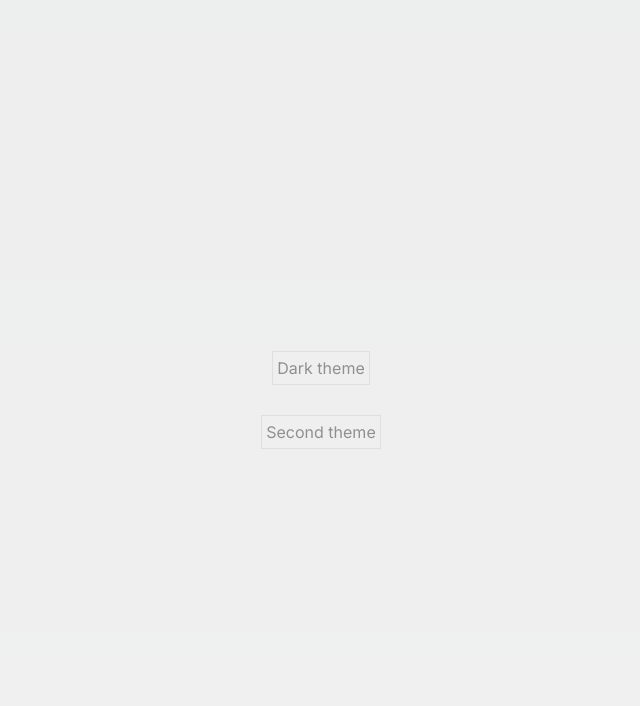
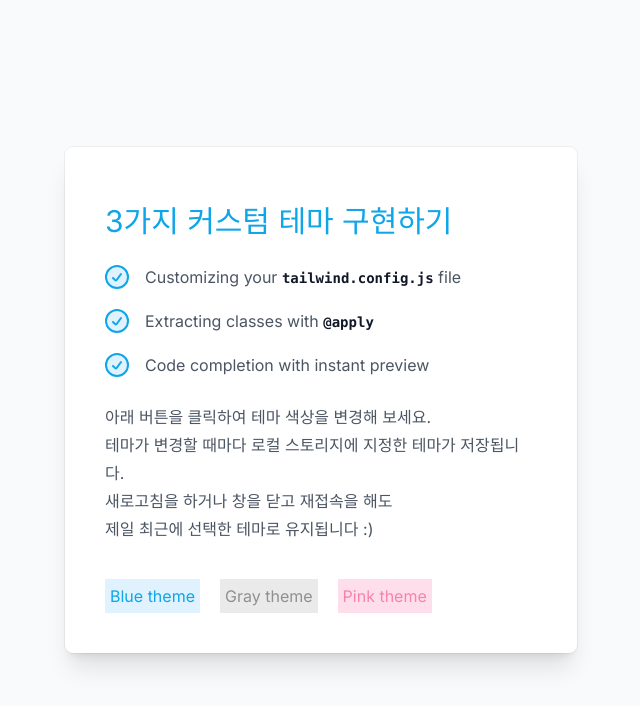
Before and after one commit to sokkanji/tailwind-css-multi-theme, a Next.js app: page / in a window 1280 px wide. Shown: the top 706 px of the page, without its empty margins (319-959 px from the left). Built offline with nearby package versions, Linux system fonts and the light colour scheme.

Commit message:
Refactoring

```diff
--- /dev/null
+++ b/app/components/Buttons.tsx
@@ -0,0 +1,39 @@
+interface ButtonsProps {
+  setTheme: (theme: string) => void;
+}
+
+export default function Buttons({ setTheme }: ButtonsProps) {
+  return (
+    <div className="flex gap-[20px] mt-[20px]">
+      <button
+        type="button"
+        className="bg-[#e0f2fe] text-[#0ea5e9] p-[5px]"
+        onClick={() => {
+          setTheme('blue');
+        }}
+      >
+        Blue theme
+      </button>
+
+      <button
+        type="button"
+        className="bg-[#e9e9e9e9] text-[#909090] p-[5px]"
+        onClick={() => {
+          setTheme('gray');
+        }}
+      >
+        Gray theme
+      </button>
+
+      <button
+        type="button"
+        className="bg-[#ffdeeb] text-[#f783ac] p-[5px]"
+        onClick={() => {
+          setTheme('pink');
+        }}
+      >
+        Pink theme
+      </button>
+    </div>
+  );
+}
--- /dev/null
+++ b/app/components/CheckLIst.tsx
@@ -0,0 +1,44 @@
+export default function CheckList() {
+  return (
+    <ul className="space-y-4">
+      <li className="flex items-center">
+        <svg
+          className="h-6 w-6 flex-none fill-secondary stroke-primary stroke-2"
+          stroke-linecap="round"
+          stroke-linejoin="round"
+        >
+          <circle cx="12" cy="12" r="11" />
+          <path d="m8 13 2.165 2.165a1 1 0 0 0 1.521-.126L16 9" fill="none" />
+        </svg>
+        <p className="ml-4">
+          Customizing your&nbsp;
+          <code className="text-sm font-bold text-gray-900">tailwind.config.js</code> file
+        </p>
+      </li>
+      <li className="flex items-center">
+        <svg
+          className="h-6 w-6 flex-none fill-secondary stroke-primary stroke-2"
+          stroke-linecap="round"
+          stroke-linejoin="round"
+        >
+          <circle cx="12" cy="12" r="11" />
+          <path d="m8 13 2.165 2.165a1 1 0 0 0 1.521-.126L16 9" fill="none" />
+        </svg>
+        <p className="ml-4">
+          Extracting classes with <code className="text-sm font-bold text-gray-900">@apply</code>
+        </p>
+      </li>
+      <li className="flex items-center">
+        <svg
+          className="h-6 w-6 flex-none fill-secondary stroke-primary stroke-2"
+          stroke-linecap="round"
+          stroke-linejoin="round"
+        >
+          <circle cx="12" cy="12" r="11" />
+          <path d="m8 13 2.165 2.165a1 1 0 0 0 1.521-.126L16 9" fill="none" />
+        </svg>
+        <p className="ml-4">Code completion with instant preview</p>
+      </li>
+    </ul>
+  );
+}
--- /dev/null
+++ b/app/components/Content.tsx
@@ -0,0 +1,20 @@
+import CheckList from './CheckLIst';
+
+export default function Content() {
+  return (
+    <div className="divide-y divide-gray-300/50">
+      <div className="space-y-6 py-4 text-base leading-7 text-gray-600">
+        <h2 className="text-3xl text-primary">3가지 커스텀 테마 구현하기</h2>
+
+        <CheckList />
+
+        <p>
+          아래 버튼을 클릭하여 테마 색상을 변경해 보세요. <br />
+          테마가 변경할 때마다 로컬 스토리지에 지정한 테마가 저장됩니다. <br />
+          새로고침을 하거나 창을 닫고 재접속을 해도 <br />
+          제일 최근에 선택한 테마로 유지됩니다 :)
+        </p>
+      </div>
+    </div>
+  );
+}
--- a/app/globals.css
+++ b/app/globals.css
@@ -3,29 +3,18 @@
 @tailwind utilities;
 
 @layer base {
-  html {
-    --color-primary: #efefefef;
-    --color-secondary: #909090;
+  :root {
+    --color-primary: #0ea5e9;
+    --color-secondary: #e0f2fe;
+  }
+
+  html[data-theme='gray'] {
+    --color-primary: #909090;
+    --color-secondary: #ebebebeb;
+  }
+
+  html[data-theme='pink'] {
+    --color-primary: #f783ac;
+    --color-secondary: #ffdeeb;
   }
 }
-
-:root {
-  --foreground-rgb: 0, 0, 0;
-  --background-start-rgb: 214, 219, 220;
-  --background-end-rgb: 255, 255, 255;
-}
-
-html[data-theme="dark"] {
-  --color-primary: #909090;
-  --color-secondary: #efefefef;
-}
-
-html[data-theme="second"] {
-  --color-primary: #ffecee;
-  --color-secondary: #ff5a26;
-}
-
-body {
-  color: rgb(var(--foreground-rgb));
-  background: linear-gradient(to bottom, transparent, rgb(var(--background-end-rgb))) rgb(var(--background-start-rgb));
-}
--- a/app/page.tsx
+++ b/app/page.tsx
@@ -1,34 +1,26 @@
-"use client";
+'use client';
 
-import { useState } from "react";
-import ThemeProvider from "./provider";
+import { useState } from 'react';
+import ThemeProvider from './provider';
+
+import Buttons from './components/Buttons';
+import Content from './components/Content';
 
 export default function Home() {
-  const [theme, setTheme] = useState<string>(localStorage.getItem("theme") ?? "");
+  const [theme, setTheme] = useState<string>(localStorage.getItem('theme') ?? '');
 
   return (
     <ThemeProvider theme={theme}>
-      <main className="flex min-h-screen flex-col items-center justify-center gap-[30px] p-24 bg-primary dark:bg-blue-500">
-        <button
-          type="button"
-          className="bg-primary text-secondary border border-[#dddd] p-[4px]"
-          onClick={() => {
-            setTheme("dark");
-          }}
-        >
-          Dark theme
-        </button>
+      <div className="relative flex min-h-screen flex-col justify-center overflow-hidden bg-gray-50 py-6 sm:py-12">
+        <div className="absolute inset-0 bg-center [mask-image:linear-gradient(180deg,white,rgba(255,255,255,0))]"></div>
 
-        <button
-          type="button"
-          className="bg-primary text-secondary border border-[#dddd] p-[4px]"
-          onClick={() => {
-            setTheme("second");
-          }}
-        >
-          Second theme
-        </button>
-      </main>
+        <div className="relative bg-white px-6 pt-10 pb-10 shadow-xl ring-1 ring-gray-900/5 sm:mx-auto sm:max-w-lg sm:rounded-lg sm:px-10">
+          <div className="mx-auto max-w-md">
+            <Content />
+            <Buttons setTheme={setTheme} />
+          </div>
+        </div>
+      </div>
     </ThemeProvider>
   );
 }
```
Also changed, not shown: app/provider.tsx (+5 -5 lines), tailwind.config.ts (+6 -6 lines).
